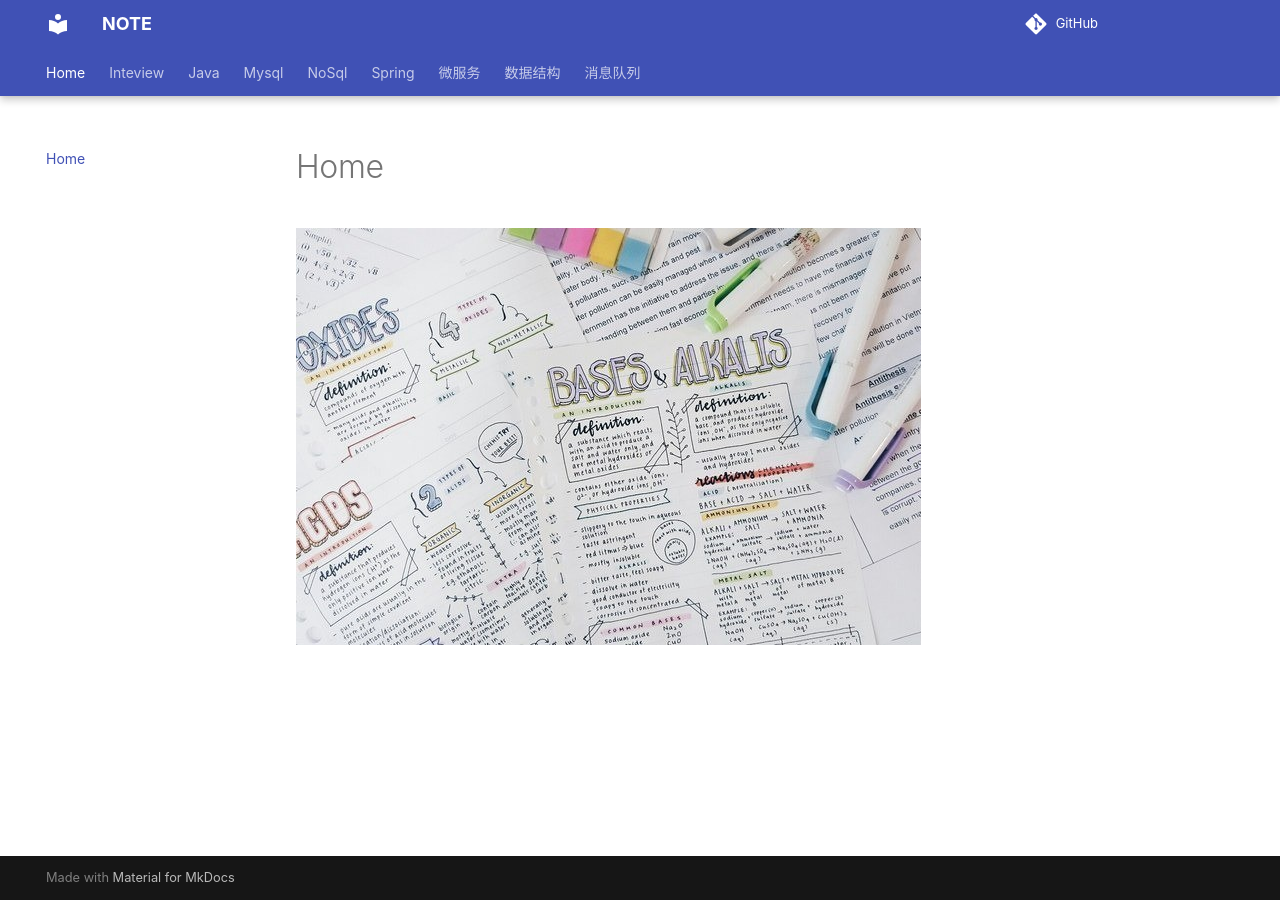
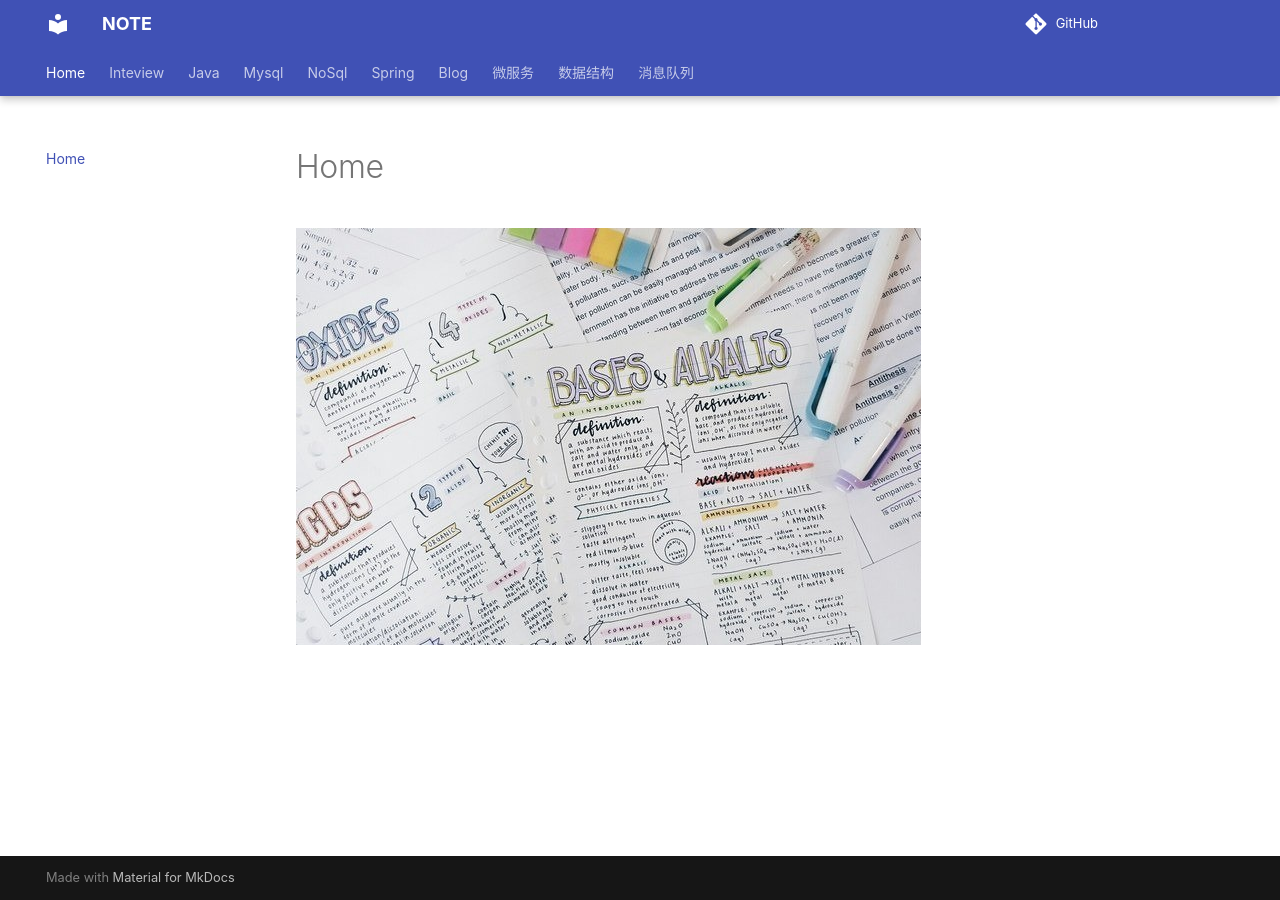
Before and after one commit to rocky-raccoon33/notes, an MkDocs documentation site: the page built from docs/index.md, in a window 1280 px wide. Built offline with MkDocs 1.6.1 and Material for MkDocs 9.7.7, drawn with Linux system fonts in a browser that asks for light colours; comment, search, counter and statistics services are not loaded.

Commit message:
change lang

```diff
--- a/mkdocs.yml
+++ b/mkdocs.yml
@@ -30,6 +30,7 @@
 
 theme:
   name: material
+  language: zh-Hant
   icon:
     admonition:
       note: octicons/tag-16
@@ -64,3 +65,4 @@
 plugins:
   - social:
       cards_font: Noto Sans SC
+  - blog
```
